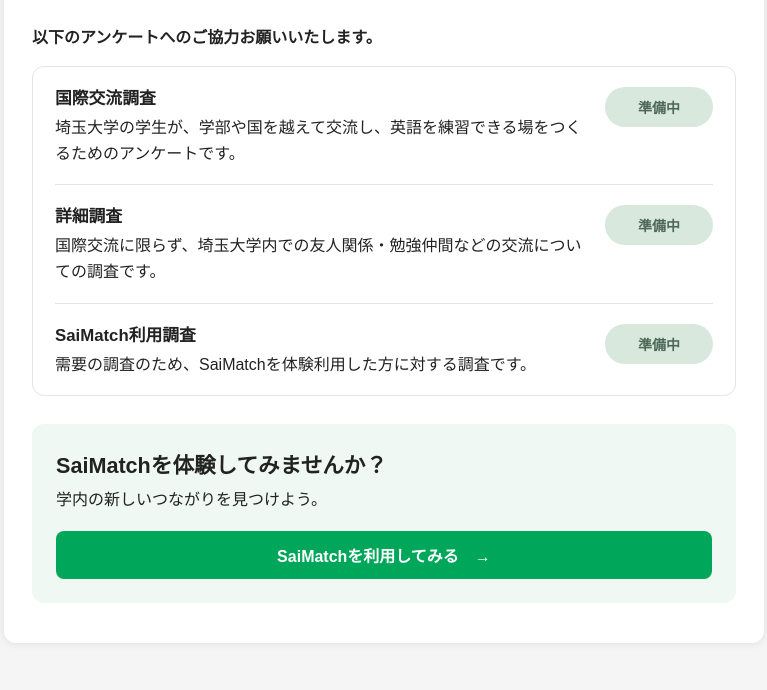
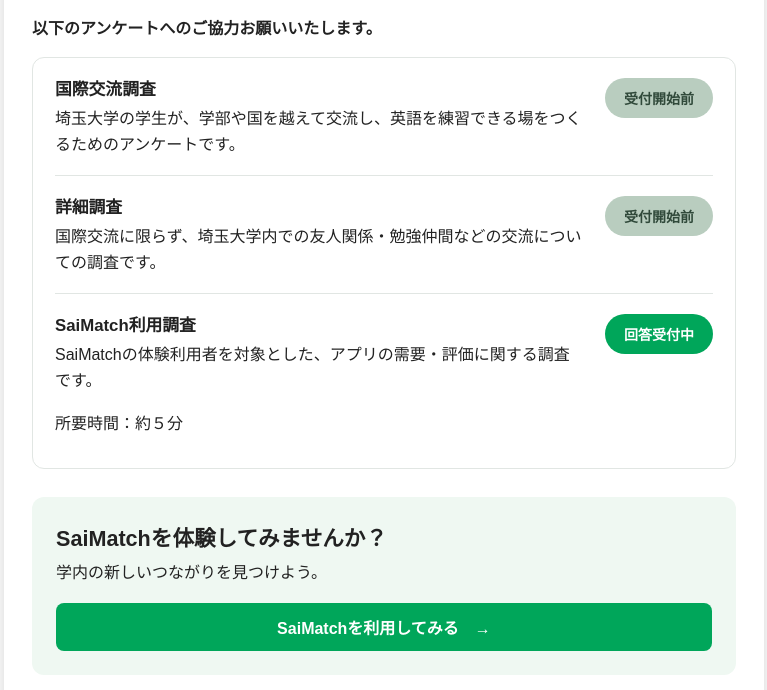
Before and after one commit to Sai-Match/Sai-Match, a plain HTML site: page index.html in a window 1280 px wide. Shown: the part 132-822 px from the top of the page, without its empty margins (256-1023 px from the left). Before the commit the page ends 800 px from the top, so only its background shows below. Drawn offline with Linux system fonts and the light colour scheme.

Commit message:
利用者アンケート公開

```diff
--- a/admin.js
+++ b/admin.js
@@ -323,6 +323,7 @@ function renderReportDetail() {
     appendField(fields, "状態", statusLabels[reportStatus(report)]);
     appendField(fields, "理由", report.reason || "理由なし");
     appendField(fields, "内容", report.detail || "記載なし");
+    appendField(fields, "チャットID（マッチID）", report.matchId || "不明");
     reportDetailContent.append(fields);
 
     const people = document.createElement("div");
--- a/firebase.js
+++ b/firebase.js
@@ -3557,6 +3557,7 @@ document
             await addDoc(collection(db, "reports"), {
                 reporterId: currentUser.uid,
                 targetUserId: match.partnerId,
+                matchId: match.id,
                 reason: reason.trim(),
                 detail: detail.trim(),
                 status: "open",
--- a/index.html
+++ b/index.html
@@ -92,7 +92,19 @@
             justify-content: space-between;
             gap: 20px;
             padding: 18px 0;
+            color: inherit;
+            text-decoration: none;
             text-align: left;
+        }
+
+        a.surveyOption:focus-visible {
+            outline: 3px solid #222;
+            outline-offset: 4px;
+            border-radius: 8px;
+        }
+
+        a.surveyOption[aria-disabled="true"] {
+            pointer-events: none;
         }
 
         .surveyContent {
@@ -131,11 +143,17 @@
             padding: 8px 16px;
             border-radius: 999px;
             font-size: 0.875rem;
+            font-weight: 700;
         }
 
         .surveyOption .button[aria-disabled="true"] {
-            background: #d9e8dd;
-            color: #4d6857;
+            background: #b9cdbf;
+            color: #30493a;
+        }
+
+        .surveyOption[aria-disabled="true"] .button {
+            background: #b9cdbf;
+            color: #30493a;
         }
 
         .appPromotion {
@@ -190,54 +208,56 @@
         <img class="logo" src="./SaiMatch.png" alt="SaiMatch">
         <h1 class="surveyIntro">以下のアンケートへのご協力お願いいたします。</h1>
         <div class="surveyList">
-            <section class="surveyOption" aria-labelledby="internationalSurveyTitle">
+            <a
+                class="surveyOption"
+                aria-disabled="true"
+                tabindex="-1"
+                href="https://docs.google.com/forms/d/e/1FAIpQLSelBO0WdM6uK-UgJqyDpehLtmt5JhVKnMgw-SY11RGfwKhrqJ/viewform?usp=publish-editor"
+                aria-labelledby="internationalSurveyTitle"
+                aria-describedby="internationalSurveyDescription">
                 <div class="surveyContent">
                     <h2 class="surveyTitle" id="internationalSurveyTitle">国際交流調査</h2>
                     <p class="surveyDescription" id="internationalSurveyDescription">
                         埼玉大学の学生が、学部や国を越えて交流し、英語を練習できる場をつくるためのアンケートです。
                     </p>
                 </div>
-                <a
-                    class="button"
-                    aria-disabled="true"
-                    tabindex="-1"
-                    href="https://docs.google.com/forms/d/e/1FAIpQLSelBO0WdM6uK-UgJqyDpehLtmt5JhVKnMgw-SY11RGfwKhrqJ/viewform?usp=publish-editor"
-                    aria-describedby="internationalSurveyDescription">
-                    準備中
-                </a>
-            </section>
-            <section class="surveyOption" aria-labelledby="generalSurveyTitle">
+                <span class="button" aria-hidden="true">
+                    受付開始前
+                </span>
+            </a>
+            <a
+                class="surveyOption"
+                aria-disabled="true"
+                tabindex="-1"
+                href="https://docs.google.com/forms/d/e/1FAIpQLScNjD3u9nZ-uTHC2wsYWtdVUzub00qUPqc-qPqK5LcbOSAxqQ/viewform?usp=publish-editor"
+                aria-labelledby="generalSurveyTitle"
+                aria-describedby="generalSurveyDescription">
                 <div class="surveyContent">
                     <h2 class="surveyTitle" id="generalSurveyTitle">詳細調査</h2>
                     <p class="surveyDescription" id="generalSurveyDescription">
                         国際交流に限らず、埼玉大学内での友人関係・勉強仲間などの交流についての調査です。
                     </p>
                 </div>
-                <a
-                    class="button"
-                    aria-disabled="true"
-                    tabindex="-1"
-                    href="https://docs.google.com/forms/d/e/1FAIpQLScNjD3u9nZ-uTHC2wsYWtdVUzub00qUPqc-qPqK5LcbOSAxqQ/viewform?usp=publish-editor"
-                    aria-describedby="generalSurveyDescription">
-                    準備中
-                </a>
-            </section>
-            <section class="surveyOption" aria-labelledby="saimatchSurveyTitle">
+                <span class="button" aria-hidden="true">
+                    受付開始前
+                </span>
+            </a>
+            <a
+                class="surveyOption"
+                href="https://docs.google.com/forms/d/e/1FAIpQLSdjcRpApzOpeZ5fgkSmJ7_zxi1VQ7-GAf51wrXHHOmZqWH_vw/viewform?usp=publish-editor"
+                aria-labelledby="saimatchSurveyTitle"
+                aria-describedby="saimatchSurveyDescription">
                 <div class="surveyContent">
                     <h2 class="surveyTitle" id="saimatchSurveyTitle">SaiMatch利用調査</h2>
                     <p class="surveyDescription" id="saimatchSurveyDescription">
-                        需要の調査のため、SaiMatchを体験利用した方に対する調査です。
+                        SaiMatchの体験利用者を対象とした、アプリの需要・評価に関する調査です。
                     </p>
+                    <p>所要時間：約５分</p>
                 </div>
-                <a
-                    class="button"
-                    aria-disabled="true"
-                    tabindex="-1"
-                    href="https://docs.google.com/forms/d/e/1FAIpQLSdjcRpApzOpeZ5fgkSmJ7_zxi1VQ7-GAf51wrXHHOmZqWH_vw/viewform?usp=publish-editor"
-                    aria-describedby="saimatchSurveyDescription">
-                    準備中
-                </a>
-            </section>
+                <span class="button" aria-hidden="true">
+                    回答受付中
+                </span>
+            </a>
         </div>
         <section class="appPromotion">
             <h2>SaiMatchを体験してみませんか？</h2>
```
